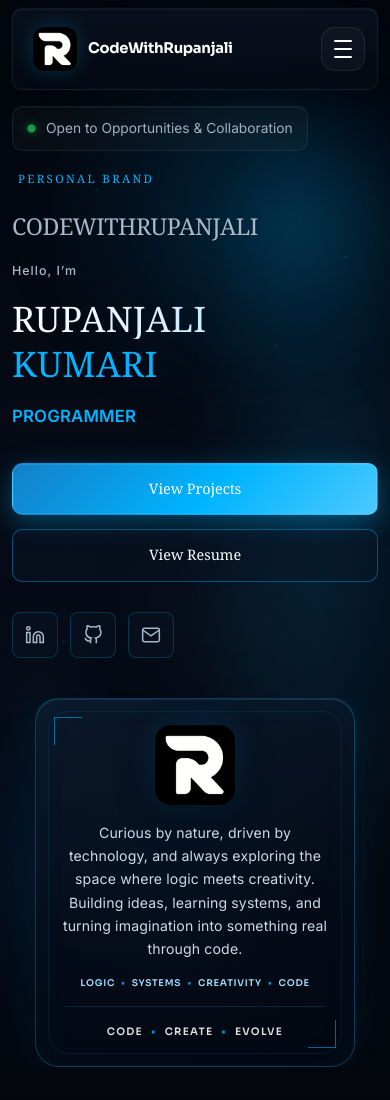
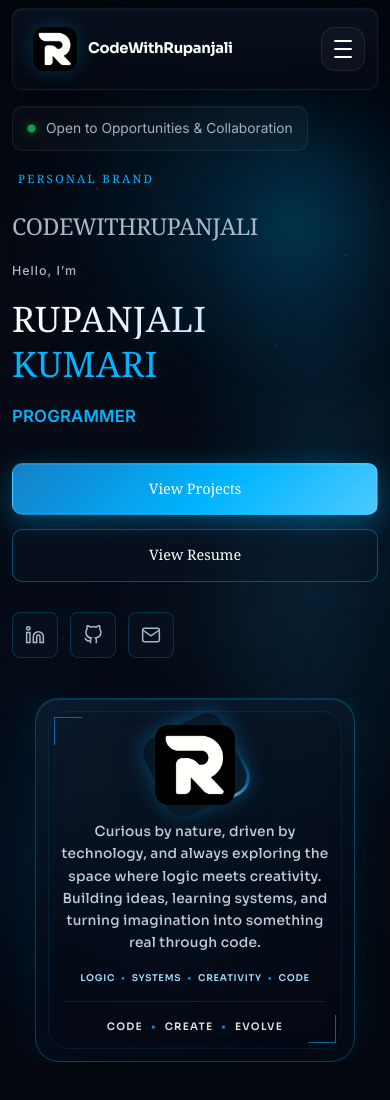
Before and after one commit to CodeWithRupanjali/CodeWithRupanjali.github.io, a website: page index.html in a window 390 px wide. Shown: the top 1100 px of the page. Drawn offline with Linux system fonts and the light colour scheme; a web font is replaced by a local one.

Commit message:
Modernize identity bio type and add Signal Orbit on logo.
Co-authored-by: Cursor <cursoragent@cursor.com>

```diff
--- a/index.html
+++ b/index.html
@@ -15,7 +15,7 @@
   <link rel="preconnect" href="https://fonts.googleapis.com" />
   <link rel="preconnect" href="https://fonts.gstatic.com" crossorigin />
   <link href="https://fonts.googleapis.com/css2?family=Alkalami&family=Inter:wght@400;500;600&family=Sora:wght@500;600;700;800&display=swap" rel="stylesheet" />
-  <link rel="stylesheet" href="style.css?v=identity2" />
+  <link rel="stylesheet" href="style.css?v=identity3" />
   <noscript>
     <style>
       .reveal { opacity: 1 !important; transform: none !important; filter: none !important; }
@@ -111,6 +111,8 @@
             <div class="identity-panel">
               <span class="identity-frame identity-frame--tl" aria-hidden="true"></span>
               <span class="identity-frame identity-frame--br" aria-hidden="true"></span>
+              <div class="identity-logo-wrap">
+                <span class="identity-orbit" aria-hidden="true"></span>
                 <img
                   src="logo.jpg"
                   alt="CodeWithRupanjali"
@@ -119,6 +121,7 @@
                   height="128"
                   decoding="async"
                 />
+              </div>
               <p class="identity-bio">
                 Curious by nature, driven by technology, and always exploring the space where logic meets creativity. Building ideas, learning systems, and turning imagination into something real through code.
               </p>
--- a/style.css
+++ b/style.css
@@ -921,18 +921,55 @@ body::before {
   border-bottom: 1.5px solid rgba(0, 180, 255, 0.55);
 }
 
-.identity-logo {
+.identity-logo-wrap {
+  position: relative;
+  z-index: 1;
   width: clamp(104px, 12vw, 136px);
   height: clamp(104px, 12vw, 136px);
+  margin-bottom: 30px;
+  display: grid;
+  place-items: center;
+}
+
+/* Signal Orbit — cyan sweep continuously travels around the R logo */
+.identity-orbit {
+  position: absolute;
+  inset: -9px;
+  border-radius: 28px;
+  background: conic-gradient(
+    from 0deg,
+    transparent 0deg,
+    transparent 255deg,
+    rgba(0, 180, 255, 0.08) 285deg,
+    rgba(0, 180, 255, 0.55) 315deg,
+    #7ddcff 338deg,
+    transparent 360deg
+  );
+  animation: identitySignalOrbit 2.8s linear infinite;
+  pointer-events: none;
+  z-index: 0;
+  filter: drop-shadow(0 0 10px rgba(0, 180, 255, 0.35));
+}
+
+.identity-orbit::before {
+  content: "";
+  position: absolute;
+  inset: 3px;
+  border-radius: 25px;
+  background: linear-gradient(165deg, #0c1a2c 0%, #071018 100%);
+}
+
+.identity-logo {
+  position: relative;
+  z-index: 1;
+  width: 100%;
+  height: 100%;
   object-fit: contain;
   display: block;
   border-radius: 20px;
-  margin-bottom: 28px;
   box-shadow:
     0 12px 36px rgba(0, 0, 0, 0.4),
     0 0 28px rgba(0, 180, 255, 0.18);
-  position: relative;
-  z-index: 1;
 }
 
 .identity-bio {
@@ -941,12 +978,12 @@ body::before {
   width: 100%;
   max-width: 48ch;
   margin: 0 auto 30px;
-  font-family: var(--font-body);
-  font-size: clamp(1.1rem, 1.5vw, 1.32rem);
+  font-family: var(--font-head);
+  font-size: clamp(1.05rem, 1.4vw, 1.22rem);
   font-weight: 400;
-  line-height: 1.62;
-  letter-spacing: 0.01em;
-  color: rgba(220, 232, 244, 0.94);
+  line-height: 1.68;
+  letter-spacing: 0.015em;
+  color: rgba(210, 226, 240, 0.9);
 }
 
 .identity-pillars {
@@ -1001,6 +1038,12 @@ body::before {
   to {
     opacity: 1;
     transform: translate3d(0, 0, 0) scale(1);
+  }
+}
+
+@keyframes identitySignalOrbit {
+  to {
+    transform: rotate(360deg);
   }
 }
 
@@ -2760,15 +2803,28 @@ blockquote {
     padding: 30px 22px;
   }
 
-  .identity-logo {
+  .identity-logo-wrap {
     width: 88px;
     height: 88px;
     margin-bottom: 18px;
   }
 
+  .identity-orbit {
+    inset: -7px;
+    border-radius: 22px;
+  }
+
+  .identity-orbit::before {
+    border-radius: 19px;
+  }
+
+  .identity-logo {
+    border-radius: 16px;
+  }
+
   .identity-bio {
-    font-size: 0.92rem;
-    line-height: 1.68;
+    font-size: 0.9rem;
+    line-height: 1.65;
     margin-bottom: 16px;
   }
 
@@ -2805,16 +2861,28 @@ blockquote {
     border-radius: 24px;
   }
 
-  .identity-logo {
+  .identity-logo-wrap {
     width: 80px;
     height: 80px;
     margin-bottom: 16px;
-    border-radius: 16px;
+  }
+
+  .identity-orbit {
+    inset: -6px;
+    border-radius: 20px;
+  }
+
+  .identity-orbit::before {
+    border-radius: 17px;
+  }
+
+  .identity-logo {
+    border-radius: 14px;
   }
 
   .identity-bio {
-    font-size: 0.88rem;
-    line-height: 1.65;
+    font-size: 0.86rem;
+    line-height: 1.62;
     max-width: 30ch;
   }
 
@@ -2876,6 +2944,7 @@ blockquote {
   .hero-particle,
   .identity-glow,
   .identity-panel,
+  .identity-orbit,
   .typed-cursor,
   .timeline-dot {
     animation: none !important;
```
Lines whose indentation alone changed are shown as unchanged.
